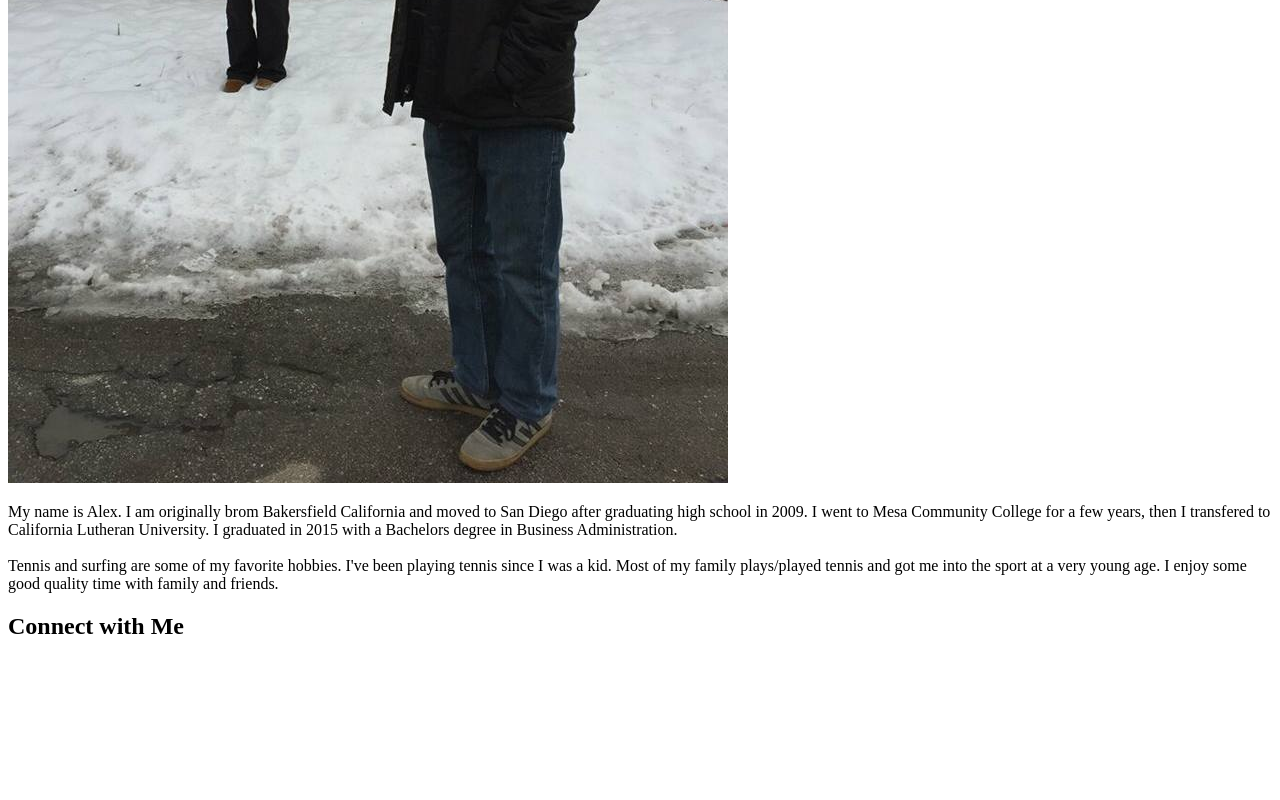
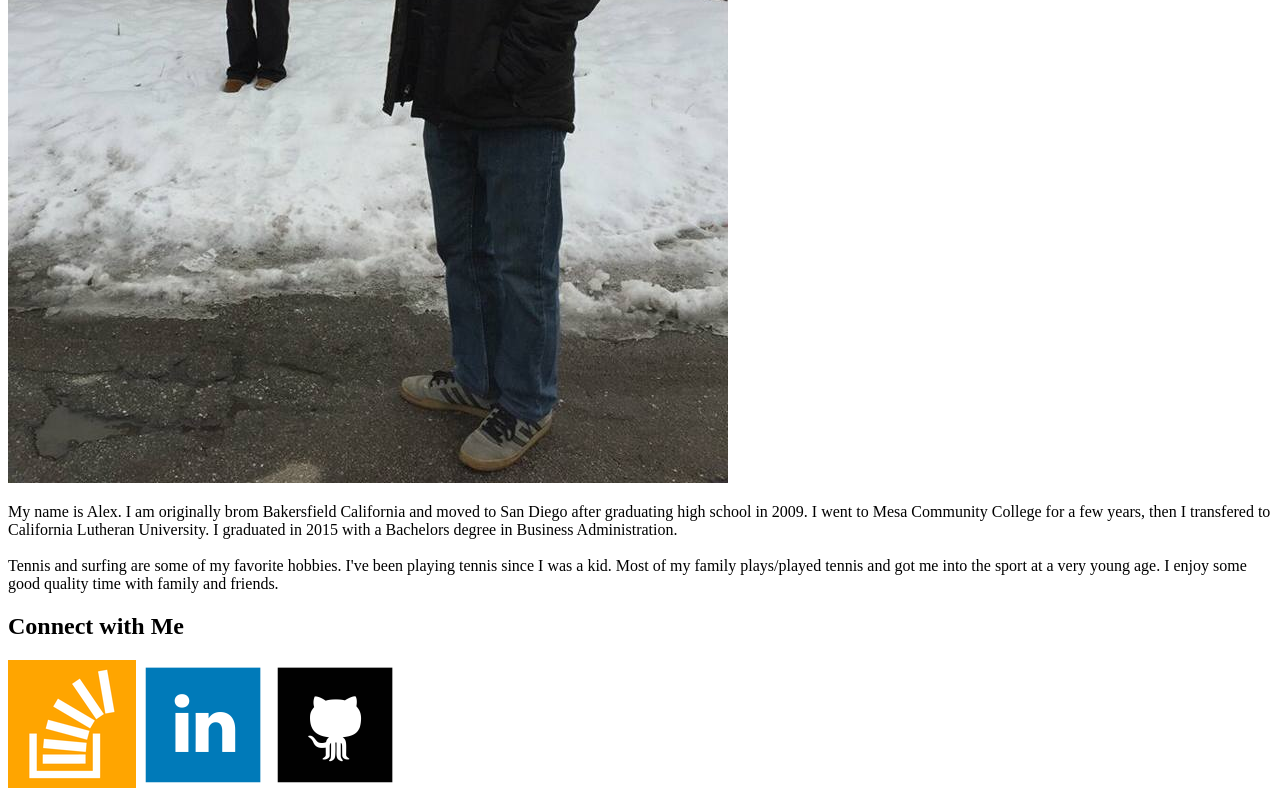
Before and after one commit to ajnichol/Basic-Portfolio, a plain HTML site: page index.html in a window 1280 px wide. Shown: the part 678-1478 px from the top of the page. Before the commit the page ends 1338 px from the top, so only its background shows below. Drawn offline with Linux system fonts and the light colour scheme.

Commit message:
update on images

```diff
--- a/index.html
+++ b/index.html
@@ -32,3 +32,7 @@ Tennis and surfing are some of my favorite hobbies. I've been playing tennis sin
 
 <div>
 <h2>Connect with Me</h2>
+<img src="assets/images/1484483080_stackoverflow.png">
+<img src="assets/images/1484483105_linkedin_square_color.png">
+<img src="assets/images/1484483132_github_square_black.png">
+</div>
```
Also changed, not shown: assets/images/1484485784_stackoverflow-square-social-media.png (added).
